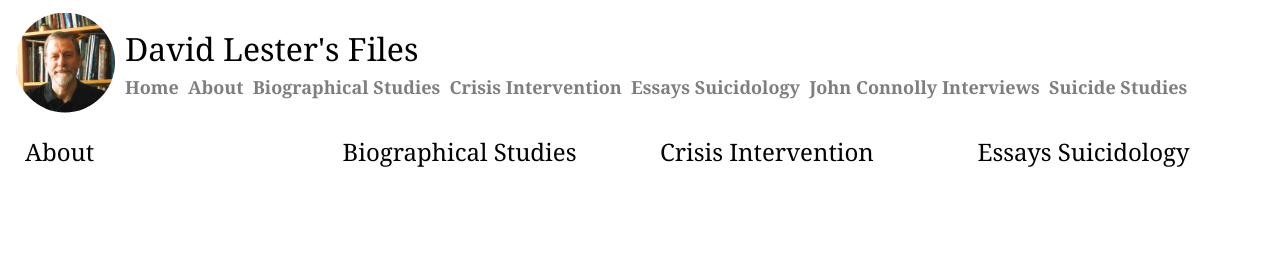
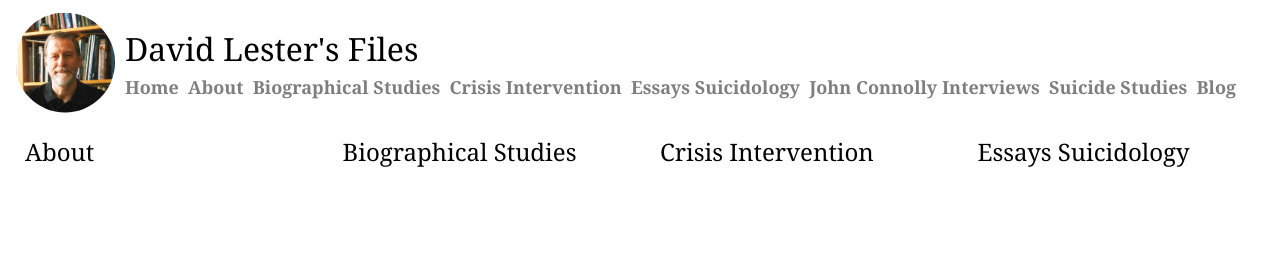
Before and after one commit to AndrewLester/david-lester, a Jekyll site: the page built from index.html, in a window 1280 px wide. Shown: the top 270 px of the page. Built offline with Jekyll 4.4.1, drawn with Linux system fonts in a browser that asks for light colours.

Commit message:
Add link to blog

```diff
--- a/_includes/header.html
+++ b/_includes/header.html
@@ -10,6 +10,7 @@
             <a href="/document-types/essays-suicidology">Essays Suicidology</a>
             <a href="/document-types/john-connolly-interviews">John Connolly Interviews</a>
             <a href="/document-types/suicide-studies">Suicide Studies</a>
+            <a href="https://lester1942.blogspot.com/">Blog</a>
         </nav>
     </div>
 </header>
```
